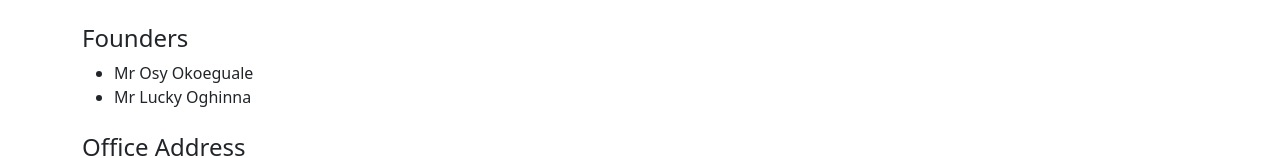
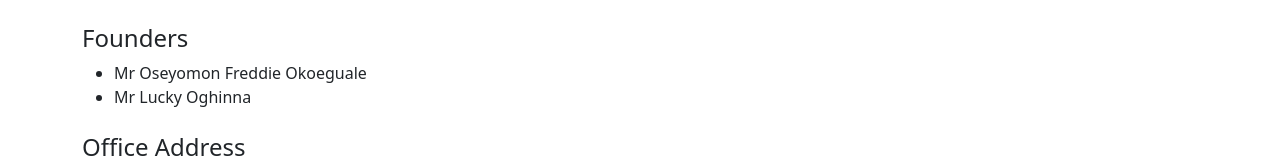
Before and after one commit to Just-stephen/Obhiaba-foundation, a React (Create React App) app: page /about in a window 1280 px wide. Shown: the part 390-548 px from the top of the page. Built offline with nearby package versions, Linux system fonts and the light colour scheme.

Commit message:
Update About page

```diff
--- a/src/pages/About.jsx
+++ b/src/pages/About.jsx
@@ -19,7 +19,7 @@ export default function About() {
       <section className="mt-4">
         <h4>Founders</h4>
         <ul>
-          <li>Mr Osy Okoeguale</li>
+          <li>Mr Oseyomon Freddie Okoeguale</li>
           <li>Mr Lucky Oghinna</li>
         </ul>
       </section>
```
